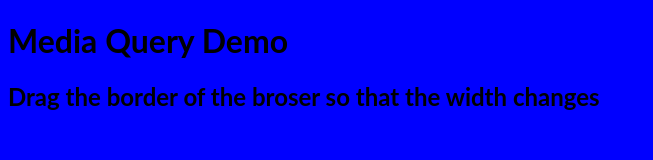
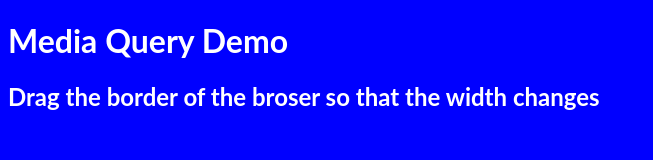
Before and after one commit to CliffCrerar/simple-media-query-demo, a plain HTML site: page index.html in a window 1280 px wide. Shown: the whole page, without its empty margins (0-653 px from the left). Drawn offline with Linux system fonts and the light colour scheme.

Commit message:
Update index.html

```diff
--- a/index.html
+++ b/index.html
@@ -5,7 +5,8 @@
 
 		<style>
 			html{
-				font-family: lato
+				font-family: lato;
+					color: white;
 			}
 			body {
 				background: blue;
```
